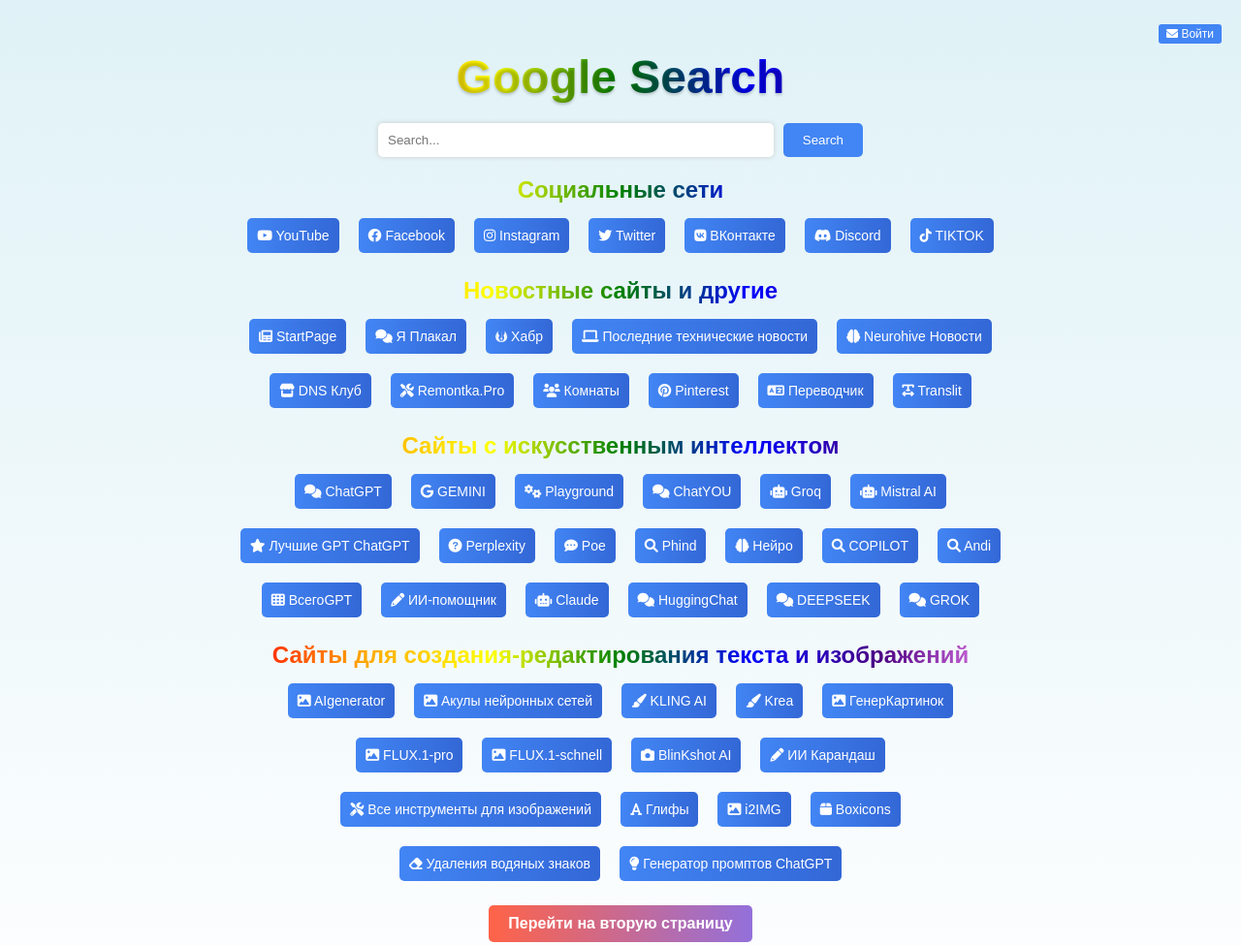
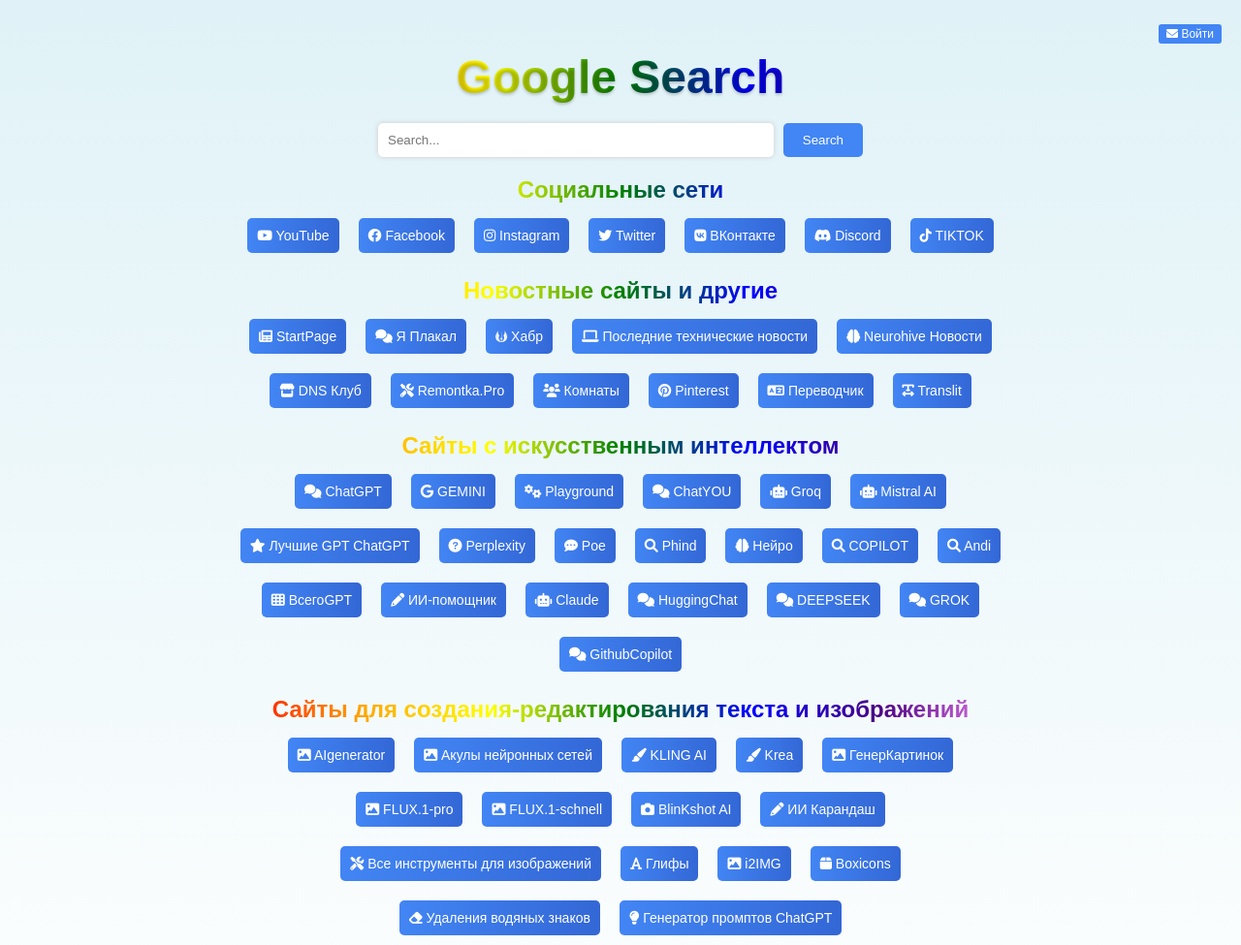
Before and after one commit to Itsik300/My-Website-, a plain HTML site: page index.html in a window 1280 px wide. Shown: the top 975 px of the page at 97% size. Drawn offline with Linux system fonts and the light colour scheme.

Commit message:
Update index.html

```diff
--- a/index.html
+++ b/index.html
@@ -72,6 +72,7 @@
                 <a href="https://huggingface.co/chat/" target="_blank" class="button" rel="noopener"><i class="fas fa-comments"></i> HuggingChat </a>
                 <a href="https://chat.deepseek.com/" target="_blank" class="button"><i class="fas fa-comments"></i> DEEPSEEK</a>
                 <a href="https://x.com/i/grok/" target="_blank" class="button"><i class="fas fa-comments"></i> GROK</a>
+                <a href="https://github.com/copilot" target="_blank" class="button"><i class="fas fa-comments"></i> GithubCopilot</a>
             </div>
         </section>
 
```
